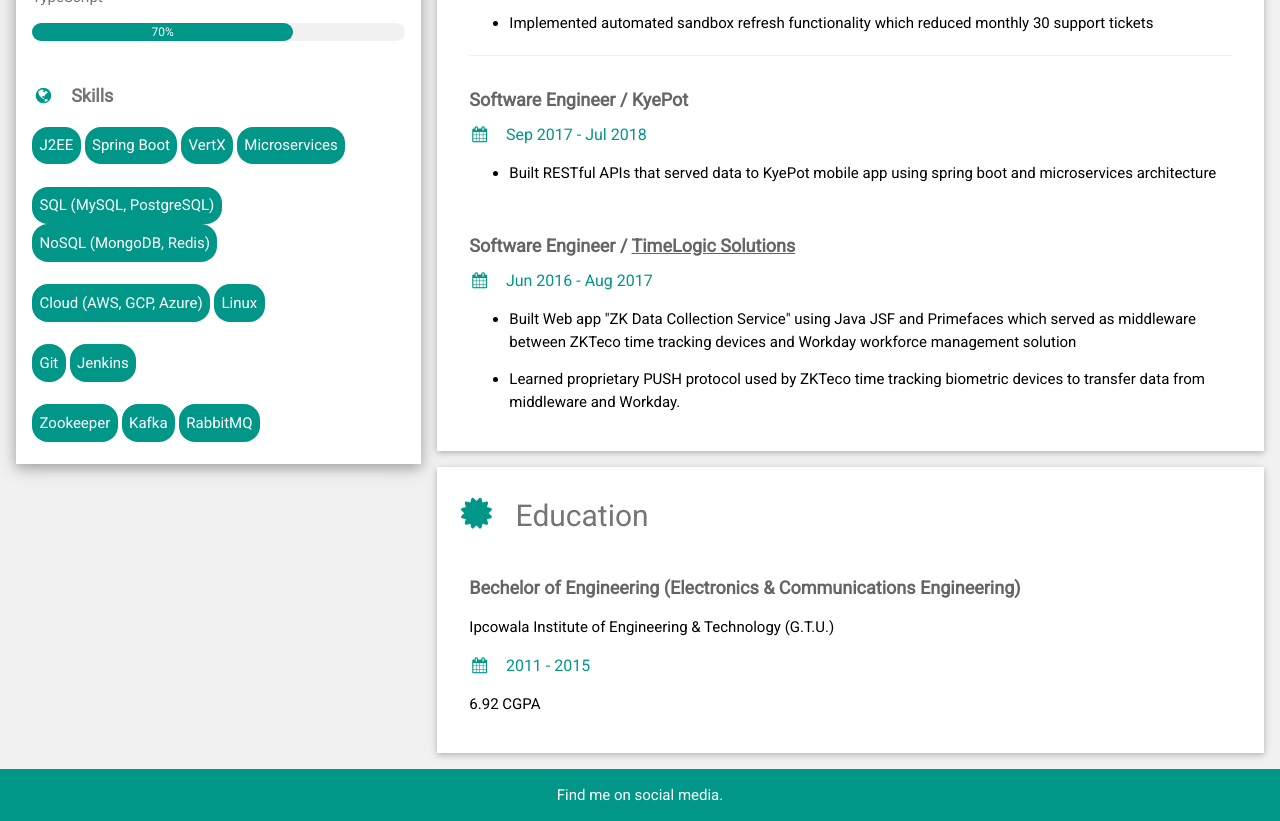
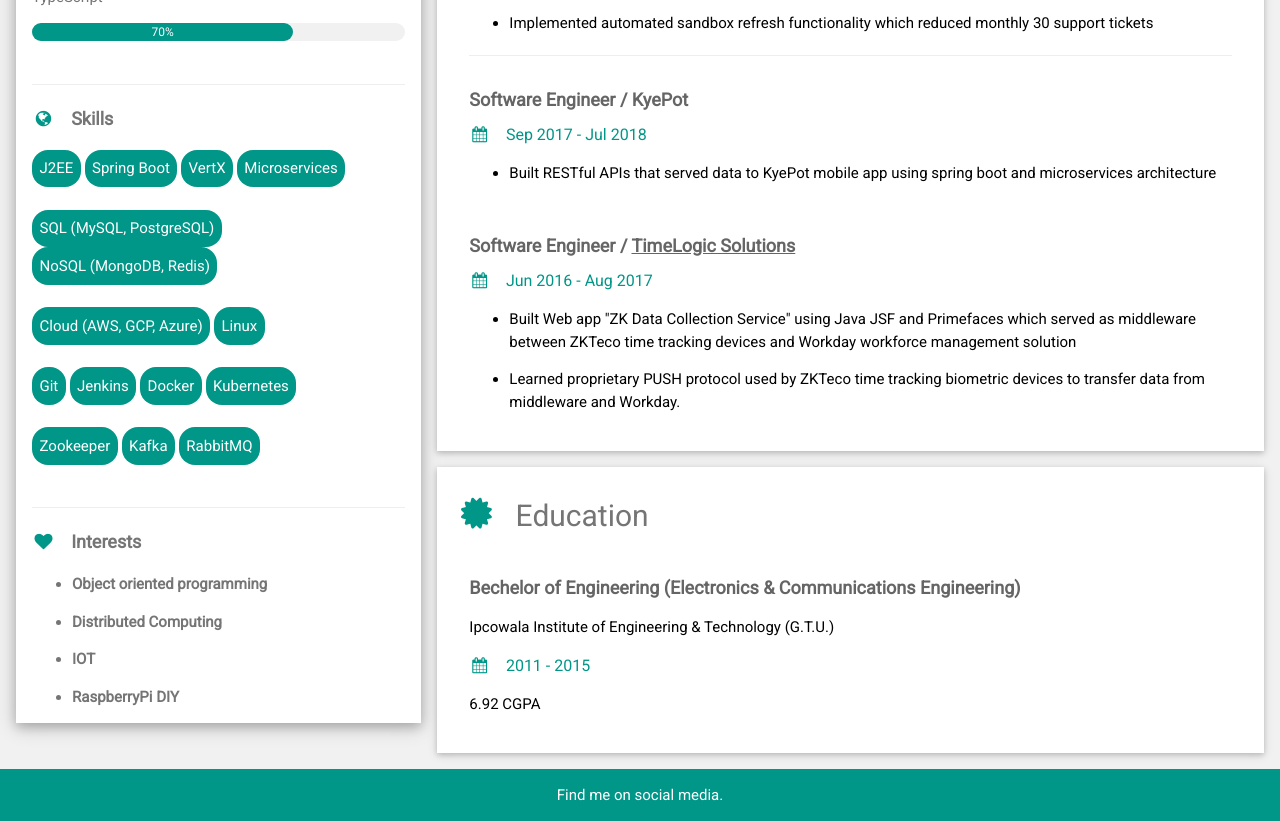
Before and after one commit to pavansharma36/resume.github.io, a plain HTML site: page index.html in a window 1280 px wide. Shown: the part 712-1533 px from the top of the page. Drawn offline with Linux system fonts and the light colour scheme.

Commit message:
resume update

```diff
--- a/index.html
+++ b/index.html
@@ -3,6 +3,7 @@
 <title>Pavan Sharma</title>
 <meta charset="UTF-8">
 <meta name="viewport" content="width=device-width, initial-scale=1">
+<link rel="icon" type="image/x-icon" href="./favicon.png">
 <link rel="stylesheet" href="./main.css">
 <link rel='stylesheet' href='https://fonts.googleapis.com/css?family=Roboto'>
 <link rel="stylesheet" href="https://cdnjs.cloudflare.com/ajax/libs/font-awesome/4.7.0/css/font-awesome.min.css">
@@ -50,6 +51,7 @@ html,body,h1,h2,h3,h4,h5,h6 {font-family: "Roboto", sans-serif}
             <div class="w3-container w3-center w3-round-xlarge w3-teal" style="width:70%">70%</div>
           </div>
           <br>
+          <hr>
 
           <p class="w3-large w3-text-theme"><b><i class="fa fa-globe fa-fw w3-margin-right w3-text-teal"></i>Skills</b></p>
           <div class="w3-center w3-round-xlarge w3-teal" style="display: inline-block;">
@@ -85,6 +87,12 @@ html,body,h1,h2,h3,h4,h5,h6 {font-family: "Roboto", sans-serif}
           <div class="w3-center w3-round-xlarge w3-teal" style="display: inline-block;">
             <p style="margin: 0.5em;">Jenkins</p>
           </div>
+          <div class="w3-center w3-round-xlarge w3-teal" style="display: inline-block;">
+            <p style="margin: 0.5em;">Docker</p>
+          </div>
+          <div class="w3-center w3-round-xlarge w3-teal" style="display: inline-block;">
+            <p style="margin: 0.5em;">Kubernetes</p>
+          </div>
           <br><br>
           <div class="w3-center w3-round-xlarge w3-teal" style="display: inline-block;">
             <p style="margin: 0.5em;">Zookeeper</p>
@@ -96,6 +104,15 @@ html,body,h1,h2,h3,h4,h5,h6 {font-family: "Roboto", sans-serif}
             <p style="margin: 0.5em;">RabbitMQ</p>
           </div>
           <br><br>
+
+          <hr>
+          <p class="w3-large w3-text-theme"><b><i class="fa fa-heart fa-fw w3-margin-right w3-text-teal"></i>Interests</b></p>
+          <ul>
+            <li><p><b>Object oriented programming</b></p></li>
+            <li><p><b>Distributed Computing</b></p></li>
+            <li><p><b>IOT</b></p></li>
+            <li><p><b>RaspberryPi DIY</b></p></li>
+          </ul>
         </div>
       </div><br>
 
```
Also changed, not shown: favicon.png (added).
